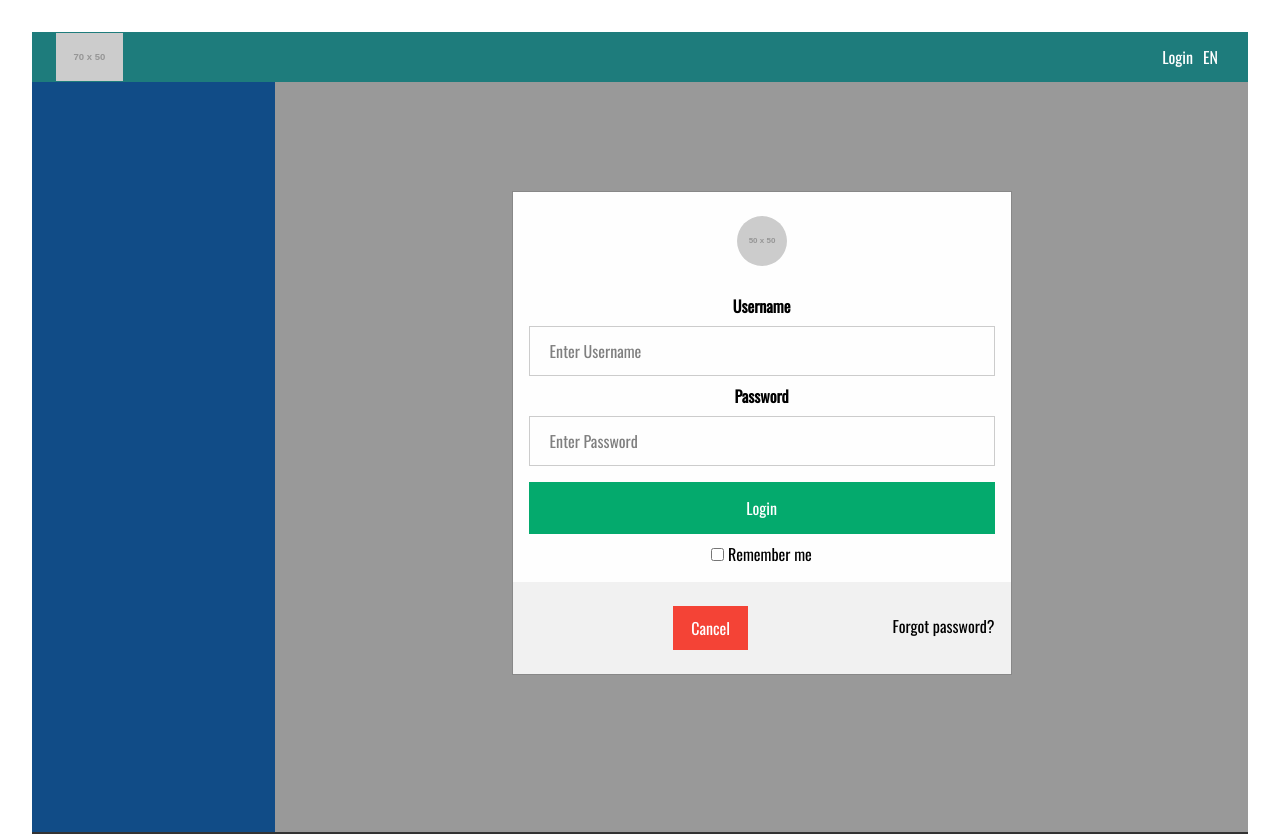
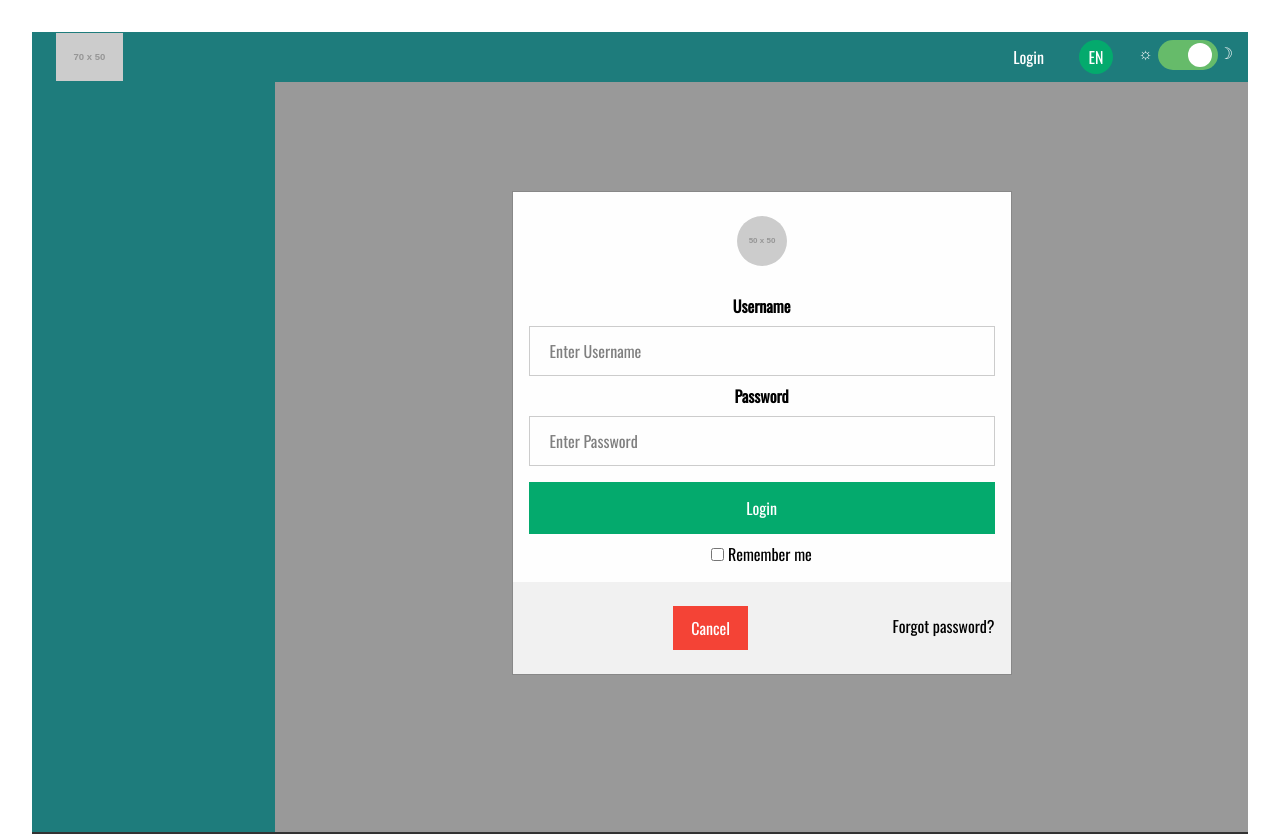
Before and after one commit to Yask00/all_in_one, a React (Vite) app in the folder app/: page /login in a window 1280 px wide. Shown: the top 834 px of the page. Built offline with nearby package versions, Linux system fonts and the light colour scheme.

Commit message:
feat: add them context and menu changer

```diff
--- a/app/src/App.tsx
+++ b/app/src/App.tsx
@@ -11,10 +11,12 @@ import ProtectedRoute from "./routes/ProtectedRoute";
 import Todos from "./features/Todos/Todos/Todos";
 import Todo from "./features/Todos/Todo/Todo";
 import AddTodo from "./features/Todos/AddTodo/AddTodo";
+import { ThemeProvider } from "./context/ThemeContext";
 
 function App() {
   return (
     <AuthProvider>
+      <ThemeProvider>
         <Layout>
           <Router>
             <Navigation></Navigation>
@@ -61,6 +63,7 @@ function App() {
             <Footer></Footer>
           </Router>
         </Layout>{" "}
+      </ThemeProvider>
     </AuthProvider>
   );
 }
--- a/app/src/components/Aside/Aside.scss
+++ b/app/src/components/Aside/Aside.scss
@@ -1,5 +1,5 @@
 .aside {
-    background-color: #114c87;
+    background-color: var(--bg-color);
     grid-area: menu;
     padding: 1.25rem;
 }
--- a/app/src/components/Navigation/Navigation.scss
+++ b/app/src/components/Navigation/Navigation.scss
@@ -1,12 +1,12 @@
 .nav {
-    background-color: rgb(30, 124, 124);
+    background-color: var(--bg-color);
     grid-area: header;
     display: flex;
     justify-content: space-between;
     align-items: center;
     display: flex;
     padding: 0 1.25rem 0 0;
-    color: white;
+    color: var(--text-color);
 }
 
 .nav__logo {
@@ -23,7 +23,7 @@
         margin-right: 0.625rem;
 
         a {
-            color: white;
+            color: inherit;
             text-decoration: none;
         }
 
@@ -31,5 +31,84 @@
             cursor: pointer;
             text-decoration: underline;
         }
+
+        &__lang {
+            margin-left: 25px;
+            height: 34px;
+            line-height: 34px;
+            width: 34px;
+            background: #04aa6d;
+            border-radius: 50%;
+            text-align: center;
+        }
     }
 }
+
+// Custom checkbox
+.switch {
+    display: inline-block;
+    height: 30px;
+    position: relative;
+    width: 60px;
+    margin: 0 10px;
+
+    &-wrapper {
+        position: relative;
+        margin-left: 25px;
+
+        &:before {
+            content: "☼";
+            position: absolute;
+            left: -10px;
+        }
+
+        &:after {
+            content: "☽";
+            position: absolute;
+            right: -5px;
+        }
+    }
+
+}
+
+.switch input {
+    display: none;
+}
+
+.slider {
+    background-color: #ccc;
+    bottom: 0;
+    cursor: pointer;
+    left: 0;
+    position: absolute;
+    right: 0;
+    top: 0;
+    transition: .4s;
+}
+
+.slider:before {
+    background-color: #fff;
+    bottom: 3px;
+    content: "";
+    height: 24px;
+    left: 4px;
+    position: absolute;
+    transition: .4s;
+    width: 24px;
+}
+
+input:checked+.slider {
+    background-color: #66bb6a;
+}
+
+input:checked+.slider:before {
+    transform: translateX(26px);
+}
+
+.slider.round {
+    border-radius: 34px;
+}
+
+.slider.round:before {
+    border-radius: 50%;
+}
--- a/app/src/components/Navigation/Navigation.tsx
+++ b/app/src/components/Navigation/Navigation.tsx
@@ -4,6 +4,7 @@ import { useAuth } from "../../context/AuthContext";
 import { NavLink, useNavigate } from "react-router";
 import useCookie from "../../hooks/useCookie";
 import { useTranslation } from "react-i18next";
+import { useTheme } from "../../context/ThemeContext";
 
 const lngs = {
   en: "en", // { nativeName: "English" },
@@ -16,6 +17,9 @@ const Navigation = (): ReactElement => {
   const navigate = useNavigate();
   const { t, i18n } = useTranslation();
   const [language, setLanguage] = useState(lngs.en);
+  const themeContext = useTheme();
+  const toggleTheme = themeContext?.toggleTheme;
+  const darkMode = themeContext?.darkMode;
 
   // eslint-disable-next-line @typescript-eslint/no-unused-vars
   const [cookie, getCookie, updateCookie, deleteCookie] = useCookie("jwt") as [
@@ -46,6 +50,12 @@ const Navigation = (): ReactElement => {
     const nextlanguage = language === lngs.bg ? lngs.en : lngs.bg;
     setLanguage(nextlanguage);
     i18n.changeLanguage(nextlanguage);
+  };
+
+  const toggleThemhandler = () => {
+    if (toggleTheme) {
+      toggleTheme();
+    }
   };
 
   return (
@@ -80,9 +90,23 @@ const Navigation = (): ReactElement => {
             </NavLink>
           </li>
         )}
-        <li className="nav__menu__item" onClick={changeLanguage}>
+        <li
+          className="nav__menu__item nav__menu__item__lang"
+          onClick={changeLanguage}
+        >
           {language.toUpperCase()}
         </li>
+        <div className="switch-wrapper">
+          <label className="switch" htmlFor="checkbox">
+            <input
+              onChange={toggleThemhandler}
+              checked={darkMode}
+              type="checkbox"
+              id="checkbox"
+            />
+            <div className="slider round"></div>
+          </label>
+        </div>
       </ul>
     </nav>
   );
--- /dev/null
+++ b/app/src/context/ThemeContext.tsx
@@ -0,0 +1,33 @@
+import { useState, createContext, useContext, useEffect } from "react";
+
+interface ThemeContextType {
+  toggleTheme: () => void;
+  darkMode: boolean;
+}
+
+const ThemeContext = createContext<ThemeContextType | null>(null);
+
+export const useTheme = () => {
+  return useContext(ThemeContext);
+};
+
+export const ThemeProvider = ({ children }: { children: React.ReactNode }) => {
+  const [darkMode, setDarkMode] = useState(true);
+
+  const toggleTheme = () => {
+    setDarkMode((mode) => !mode);
+  };
+
+  useEffect(() => {
+    document.documentElement.setAttribute(
+      "data-theme",
+      darkMode ? "dark" : "light"
+    );
+  }, [darkMode]);
+
+  return (
+    <ThemeContext.Provider value={{ toggleTheme, darkMode }}>
+      {children}
+    </ThemeContext.Provider>
+  );
+};
--- a/app/src/styles/main.scss
+++ b/app/src/styles/main.scss
@@ -7,3 +7,24 @@ body {
     padding: 0;
     // font-family: 'Oswald', 'Roboto', sans-serif;
 }
+
+[data-theme="light"] {
+    --bg-color: #ebbe00;
+    --text-color: #000
+}
+
+[data-theme="dark"] {
+    --bg-color: rgb(30, 124, 124);
+    --text-color: #fff
+}
+
+// TODO: sccs variable where
+// [data-theme="light"] {
+//     $bg-color-light: rgb(138, 138, 138);;
+//     $color-light: black;
+// }
+
+// [data-theme="dark"] {
+//     $bg-color-dark: rgb(30, 124, 124);;
+//     $color-dark: white;
+// }
```
Also changed, not shown: 1 other file (tests, documents, lock files or other folders). Lines whose indentation alone changed are shown as unchanged.
